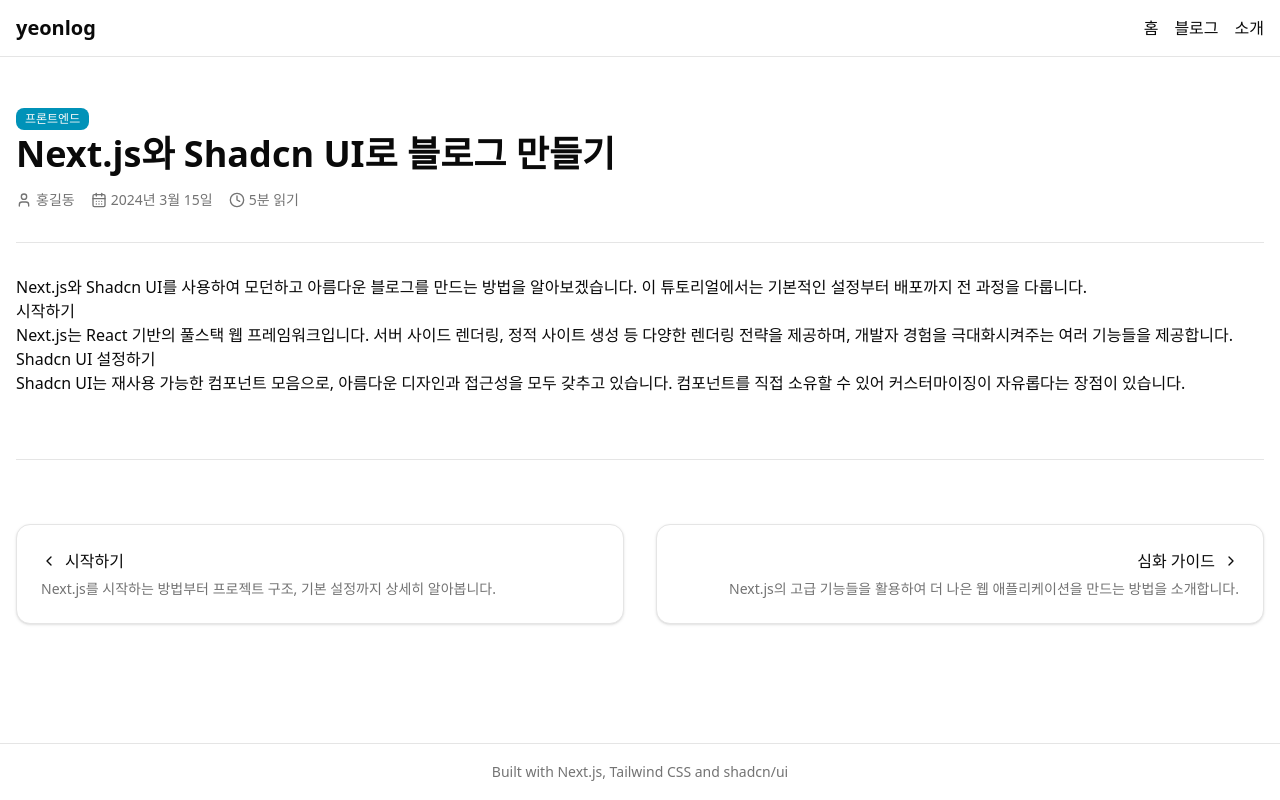
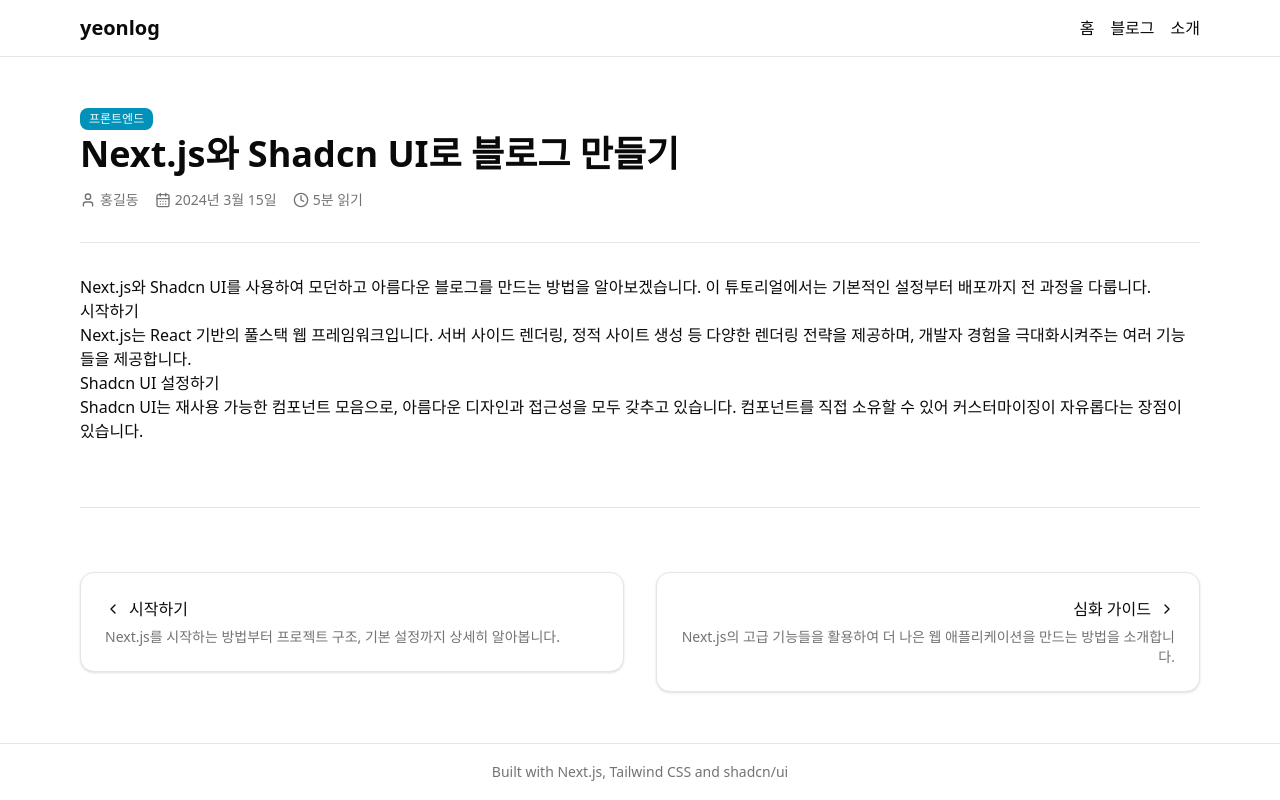
Before and after one commit to yeooonn/yeonlog, a Next.js app: page /blog/1 in a window 1280 px wide. Built offline with nearby package versions, Linux system fonts and the light colour scheme.

Commit message:
Design: 전역 css 설정 추가

```diff
--- a/app/globals.css
+++ b/app/globals.css
@@ -1,5 +1,5 @@
 @import 'tailwindcss';
-@import "tw-animate-css";
+@import 'tw-animate-css';
 
 @custom-variant dark (&:is(.dark *));
 
@@ -127,3 +127,8 @@
     @apply bg-background text-foreground;
   }
 }
+
+.container {
+  @apply mx-auto max-w-6xl px-4;
+  width: 100%;
+}
```
